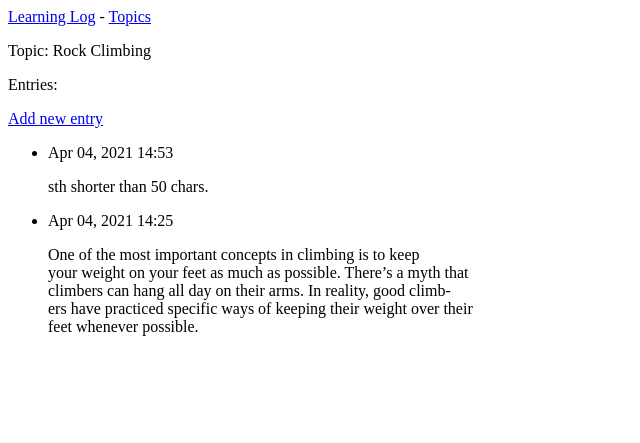
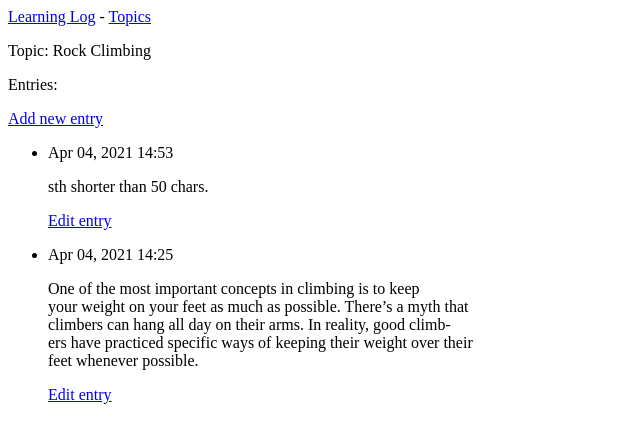
Before and after one commit to zkkamir/python-crash-course, a Django app: page /topics/1/ in a window 1280 px wide. Shown: the top 443 px of the page, without its empty margins (0-640 px from the left). Run offline with Django 3.2, Linux system fonts and the light colour scheme; data comes from the database, SQL or seed files in the repository; both versions use the stored data as it was after the commit.

Commit message:
Created 'edit entry' page.

```diff
--- a/learning_log/learning_logs/templates/learning_logs/topic.html
+++ b/learning_log/learning_logs/templates/learning_logs/topic.html
@@ -13,6 +13,9 @@
             <li>
                 <p>{{ entry.date_added|date:"M d, Y H:i" }}</p>
                 <p>{{ entry.text|linebreaks }}</p>
+                <p>
+                    <a href="{% url 'learning_logs:edit_entry' entry.id %}">Edit entry</a>
+                </p>
             </li>
         {% empty %}
             <li>There are no entries for this topic yet.</li>
--- a/learning_log/learning_logs/urls.py
+++ b/learning_log/learning_logs/urls.py
@@ -17,4 +17,6 @@ urlpatterns = [
     path("new_topic/", views.new_topic, name="new_topic"),
     # The page for adding a new entry.
     path("new_entry/<int:topic_id>/", views.new_entry, name="new_entry"),
+    # The page for editing and entry.
+    path("edit_entry/<int:entry_id>/", views.edit_entry, name="edit_entry"),
 ]
--- a/learning_log/learning_logs/views.py
+++ b/learning_log/learning_logs/views.py
@@ -1,6 +1,6 @@
 from django.shortcuts import render, redirect
 
-from .models import Topic
+from .models import Topic, Entry
 from .forms import TopicForm, EntryForm
 
 
@@ -61,3 +61,22 @@ def new_entry(request, topic_id):
     # Display a blank or invalid form.
     context = {"topic": topic, "form": form}
     return render(request, "learning_logs/new_entry.html", context)
+
+
+def edit_entry(request, entry_id):
+    """Edit an exitsting entry."""
+    entry = Entry.objects.get(id=entry_id)
+    topic = entry.topic
+
+    if request.method != "POST":
+        # Initial request; pre-fill form with the current entry.
+        form = EntryForm(instance=entry)
+    else:
+        # POST data submitted; process data.
+        form = EntryForm(instance=entry, data=request.POST)
+        if form.is_valid():
+            form.save()
+            return redirect("learning_logs:topic", topic_id=topic.id)
+
+    context = {"entry": entry, "topic": topic, "form": form}
+    return render(request, "learning_logs/edit_entry.html", context)
```
Also changed, not shown: learning_log/learning_logs/templates/learning_logs/edit_entry.html (added, +14 -0 lines), learning_log/db.sqlite3.
